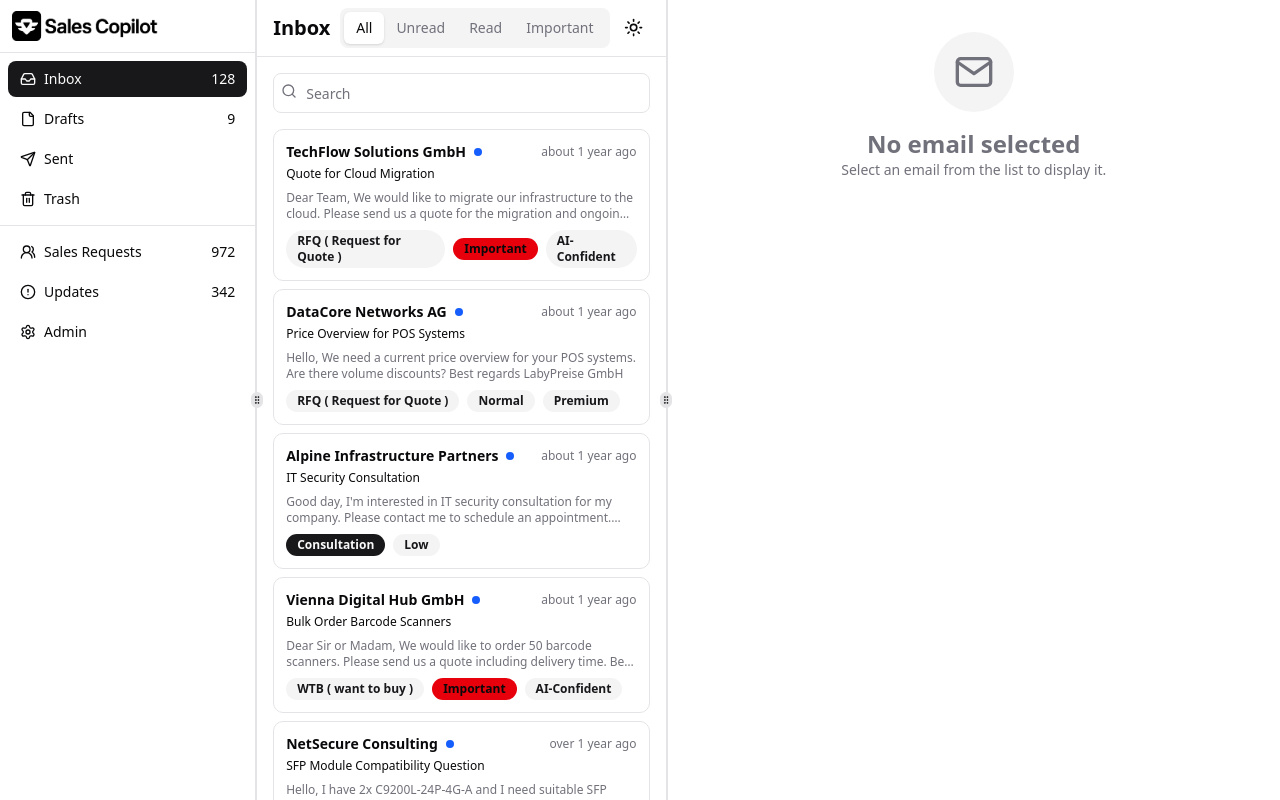
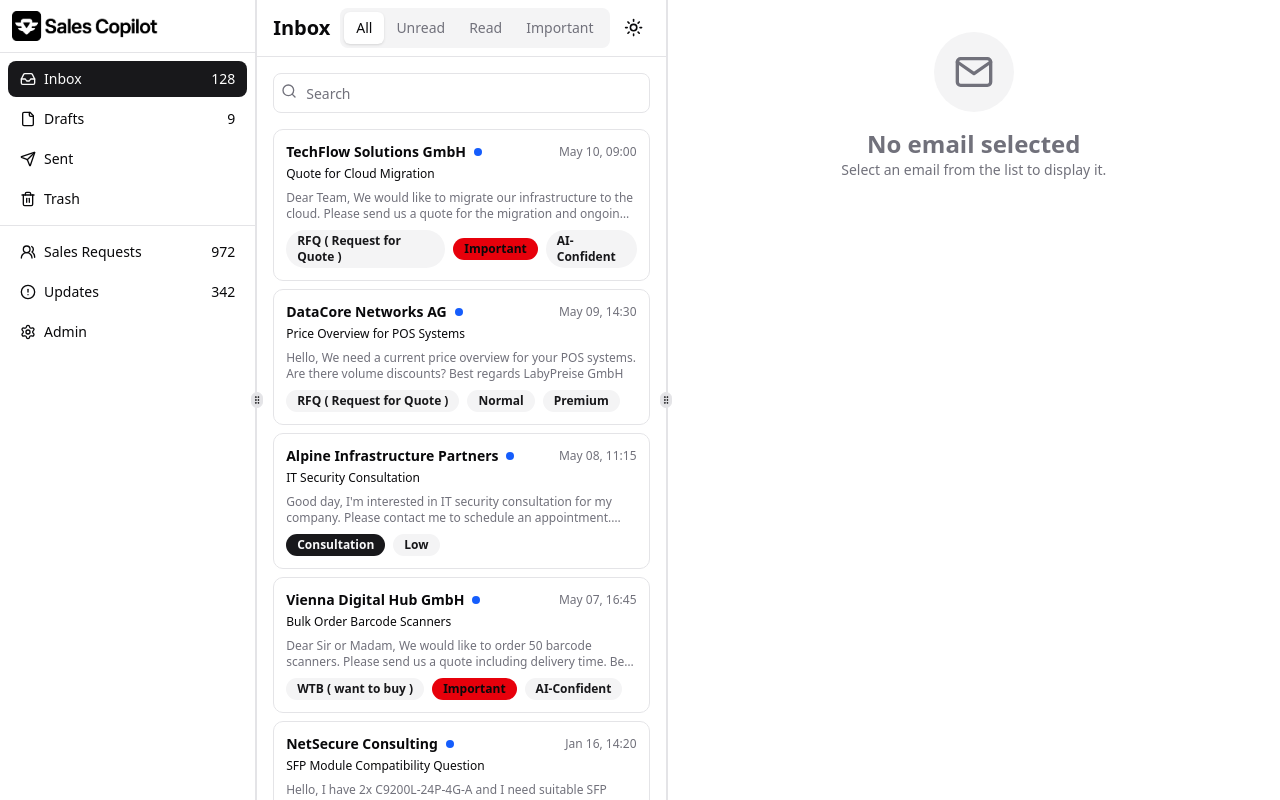
Before and after one commit to apenev/sanboxui, a Next.js app: page / in a window 1280 px wide. Built offline with nearby package versions, Linux system fonts and the light colour scheme.

Commit message:
Fix hydration mismatch in mail list date formatting

```diff
--- a/src/components/mail/mail-list.tsx
+++ b/src/components/mail/mail-list.tsx
@@ -1,7 +1,7 @@
 "use client"
 
 import * as React from "react"
-import { formatDistanceToNow } from "date-fns"
+import { format } from "date-fns"
 import { enUS } from "date-fns/locale"
 import { cn } from "@/lib/utils"
 import { Badge } from "@/components/ui/badge"
@@ -15,12 +15,6 @@
 }
 
 export function MailList({ items, selectedMail, onSelectMail }: MailListProps) {
-  const [mounted, setMounted] = React.useState(false)
-
-  React.useEffect(() => {
-    setMounted(true)
-  }, [])
-
   const handleSelectMail = (mailId: string) => {
     onSelectMail(mailId)
   }
@@ -53,10 +47,9 @@
                       : "text-muted-foreground"
                   )}
                 >
-                  {mounted ? formatDistanceToNow(new Date(item.date), {
-                    addSuffix: true,
+                  {format(new Date(item.date), 'MMM dd, HH:mm', {
                     locale: enUS,
-                  }) : ''}
+                  })}
                 </div>
               </div>
               <div className="text-xs font-medium">{item.subject}</div>
```
